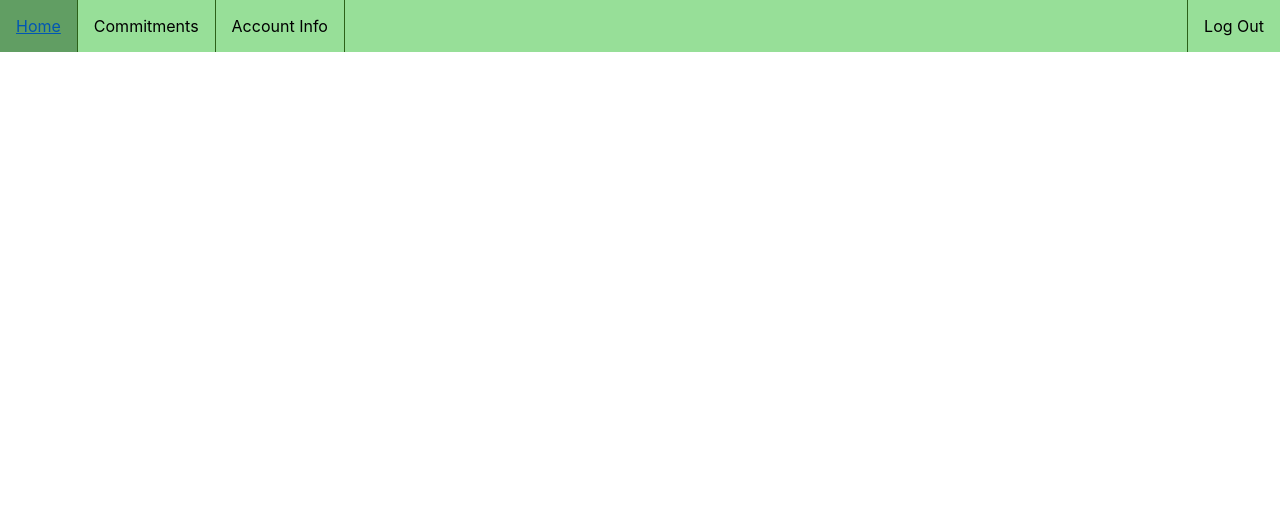
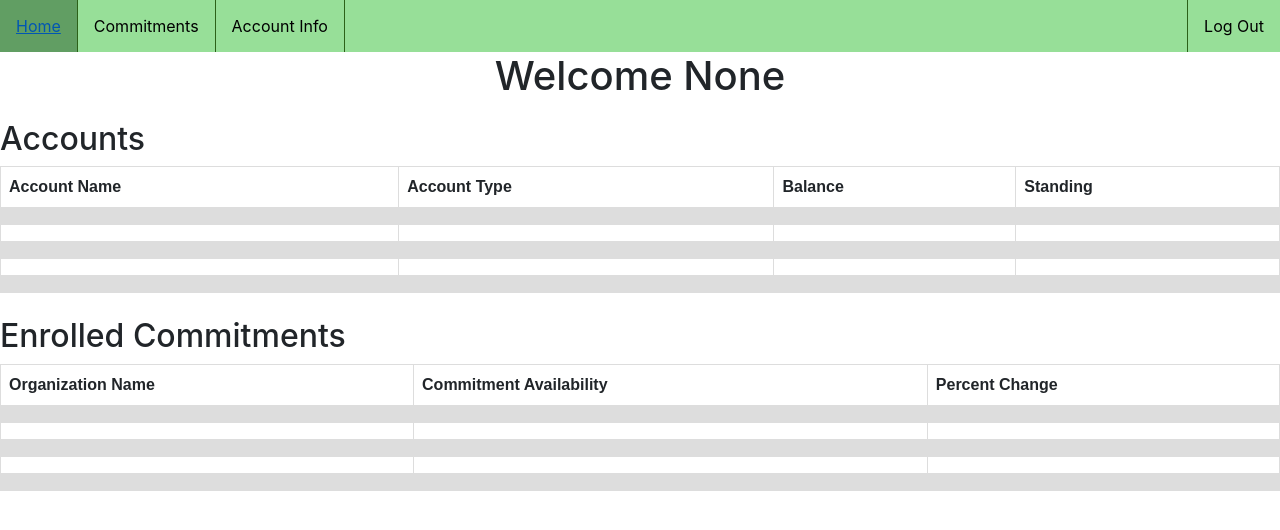
Before and after one commit to Thuroma/Hackathon_23_Niman-Nguyen-Long-Thoma, a Flask app: page /homepage in a window 1280 px wide. Shown: the top 530 px of the page. Run offline with Flask 3, Linux system fonts and the light colour scheme; lists and menus that the app fills with data are empty; some libraries are stand-ins or nearby versions.

Commit message:
added tables

```diff
--- a/app.py
+++ b/app.py
@@ -8,7 +8,8 @@
 
 @app.route('/homepage')
 def homepage():
-    return render_template('homepage.html')
+    username = request.args.get('username')
+    return render_template('homepage.html',username=username)
 
 @app.route('/account_info')
 def account_info_page():
--- a/static/style.css
+++ b/static/style.css
@@ -88,3 +88,23 @@
 #logout-button {
     float: right;
 }
+
+.welcome-div {
+    text-align: center;
+}
+
+table {
+    font-family: arial, sans-serif;
+    border-collapse: collapse;
+    width: 100%;
+  }
+
+  td, th {
+    border: 1px solid #dddddd;
+    text-align: left;
+    padding: 8px;
+  }
+
+  tr:nth-child(even) {
+    background-color: #dddddd;
+  }
--- a/templates/homepage.html
+++ b/templates/homepage.html
@@ -9,4 +9,94 @@
         <li id="logout-button"><a href="/">Log Out</a></li>
     </ul>
 </div>
+
+<div class="homepage">
+    <div class="welcome-div">
+        <h1>Welcome {{ username }}</h1>
+    </div>
+<div class="tables-div">
+    <h2 class="table-header">Accounts</h2>
+<table>
+  <tr>
+    <th>Account Name</th>
+    <th>Account Type</th>
+    <th>Balance</th>
+    <th>Standing</th>
+  </tr>
+  <tr>
+    <td></td>
+    <td></td>
+    <td></td>
+    <td></td>
+  </tr>
+  <tr>
+    <td></td>
+    <td></td>
+    <td></td>
+    <td></td>
+  </tr>
+  <tr>
+    <td></td>
+    <td></td>
+    <td></td>
+    <td></td>
+  </tr>
+  <tr>
+    <td></td>
+    <td></td>
+    <td></td>
+    <td></td>
+  </tr>
+  <tr>
+    <td></td>
+    <td></td>
+    <td></td>
+    <td></td>
+  </tr>
+</table>
+</div>
+<br>
+
+
+<div class="tables-div">
+    <h2 class="table-header">Enrolled Commitments</h2>
+    <table>
+        <tr>
+          <th>Organization Name</th>
+          <th>Commitment Availability</th>
+          <th>Percent Change</th>
+        </tr>
+        <tr>
+          <td></td>
+          <td></td>
+          <td></td>
+        </tr>
+        <tr>
+          <td></td>
+          <td></td>
+          <td></td>
+        </tr>
+        <tr>
+          <td></td>
+          <td></td>
+          <td></td>
+        </tr>
+        <tr>
+          <td></td>
+          <td></td>
+          <td></td>
+        </tr>
+        <tr>
+          <td></td>
+          <td></td>
+          <td></td>
+        </tr>
+      </table>
+</div>
+
+</div>
+
+<script>
+    var username = document.getElementById("username").value;
+</script>
 {% endblock %}
--- a/templates/index.html
+++ b/templates/index.html
@@ -35,6 +35,7 @@
 return true;
 
     document.getElementById("login-button").onclick = function () {
+        document.getElementById("outputName").innerText = username;
         location.href = "location.href='homepage.html";
     };
 }
```
Also changed, not shown: templates/account_info.html (+43 -0 lines).
